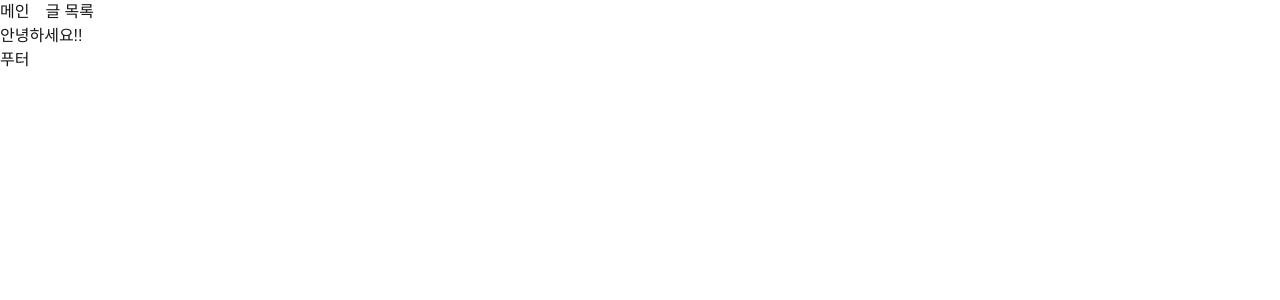
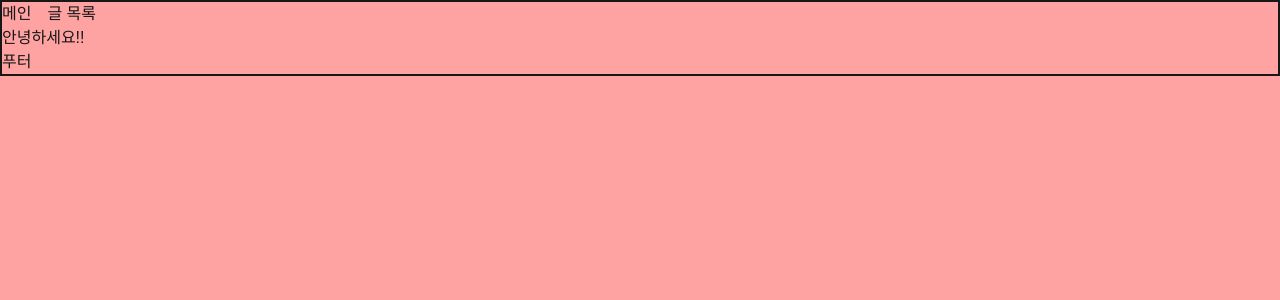
Before and after one commit to junseokPP/rest1-front, a Next.js app: page / in a window 1280 px wide. Shown: the top 300 px of the page. Built offline with nearby package versions, Linux system fonts and the light colour scheme.

Commit message:
9,10강 바운딩영역및 속성확인

```diff
--- a/src/app/layout.tsx
+++ b/src/app/layout.tsx
@@ -26,7 +26,7 @@ export default function RootLayout({
   return (
     <html lang="ko">
       <body
-        className={`${geistSans.variable} ${geistMono.variable} antialiased`}
+        className={`${geistSans.variable} ${geistMono.variable} antialiased !bg-red-300 border-2`}
       >
         <header>
           <nav className="flex gap-4">
```
